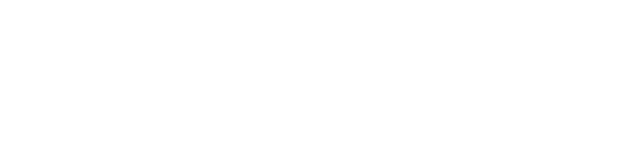
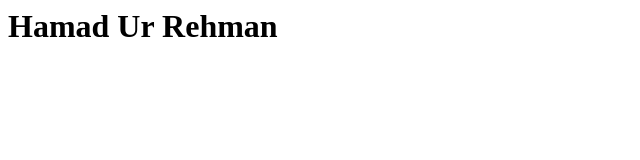
Before and after one commit to killermountain/killermountain.github.io, a plain HTML site: page index.html in a window 1280 px wide. Shown: the whole page, without its empty margins (0-640 px from the left). Drawn offline with Linux system fonts and the light colour scheme.

Commit message:
Update index.html

```diff
--- a/index.html
+++ b/index.html
@@ -1,4 +1,6 @@
 <html>
   <title>My Profile</title>
-
+  <body>
+    <h1>Hamad Ur Rehman</h1>
+  </body>
 </html>
```
